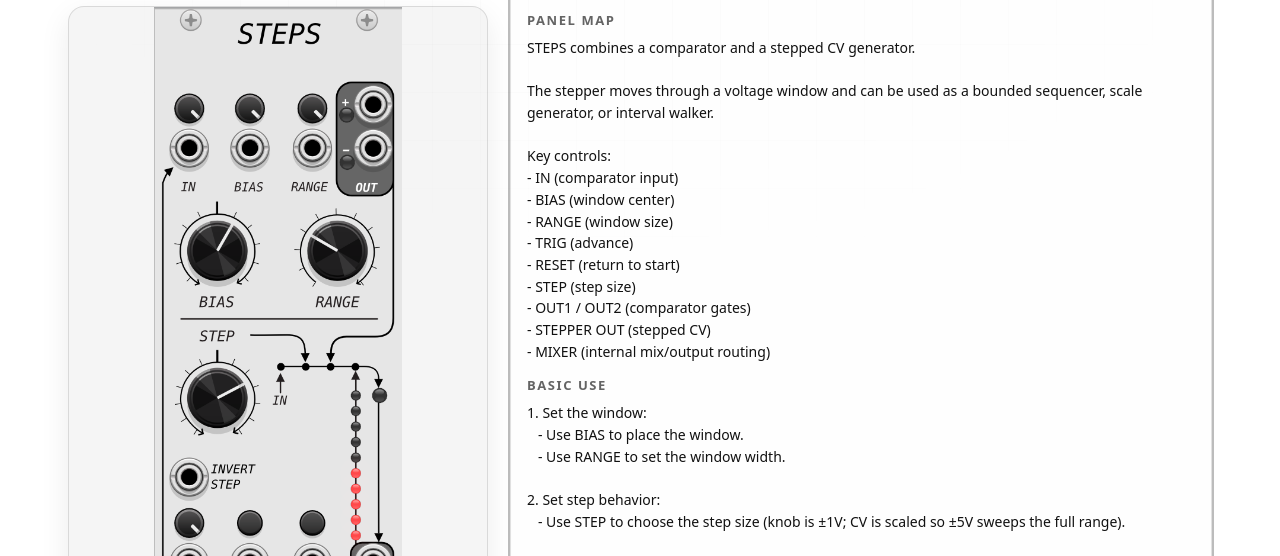
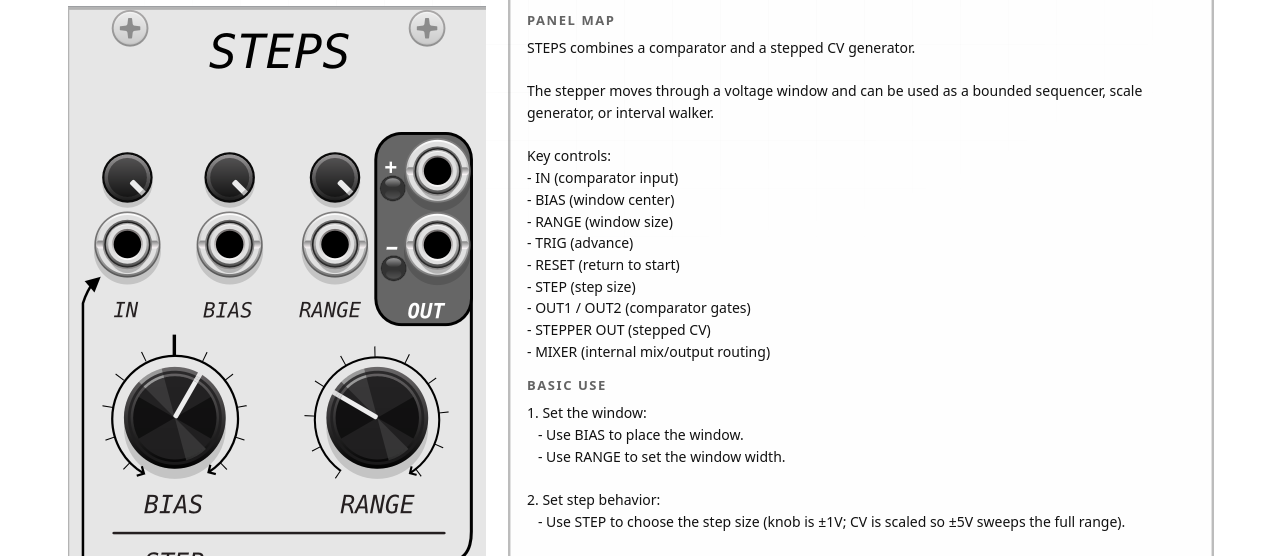
Before and after one commit to codygeary/CV-Funk-Manual, an Astro site: page /free in a window 1280 px wide. Shown: the part 196-752 px from the top of the page. Built offline with nearby package versions, Linux system fonts and the light colour scheme; Astro itself is replaced by a stand-in of ours.

Commit message:
Update global.css

```diff
--- a/src/styles/global.css
+++ b/src/styles/global.css
@@ -53,49 +53,7 @@ body{margin:0;background:var(--bg);color:var(--fg);font-family:var(--sans)}
 .picker-select{border:1px solid var(--line);background:var(--bg);color:var(--fg);
   border-radius:12px;padding:8px 10px;font-size:13px}
 
-/* Panel: scale by height; scroll horizontally if it gets too wide */
-.panel-frame{
-  border:1px solid var(--line);
-  background:var(--card);
-  border-radius:var(--radius);
-  box-shadow:var(--shadow);
-  position:relative;
 
-  /* critical: give it a real height so the image can size to it */
-  height: calc(100vh - 160px);
-  max-height: calc(100vh - 160px);
-
-  /* we never want vertical cropping; we allow horizontal scroll instead */
-  overflow-x: auto;
-  overflow-y: hidden;
-
-  /* optional: nicer centering when image is narrower than the frame */
-  display: flex;
-  align-items: center;
-}
-
-/* Scale to height; width is whatever it needs to be.
-   If width exceeds the frame, frame scrolls horizontally. */
-.panel-img{
-  height: 100%;
-  width: auto;
-
-  /* important: allow it to exceed container width (so scroll works) */
-  max-width: none;
-
-  display: block;
-  margin: 0 auto; /* centers when narrower */
-}
-
-/* Optional: make horizontal scrollbar less ugly */
-.panel-frame::-webkit-scrollbar{height:10px}
-.panel-frame::-webkit-scrollbar-thumb{
-  background: color-mix(in srgb, var(--fg) 18%, transparent);
-  border-radius:999px;
-}
-.panel-frame::-webkit-scrollbar-track{
-  background: color-mix(in srgb, var(--bg) 70%, transparent);
-}
 
 .panel-overlay{position:absolute;left:0;right:0;bottom:0;padding:12px 12px 14px;
   background:linear-gradient(to top,color-mix(in srgb,var(--bg) 92%,transparent),transparent)}
```
